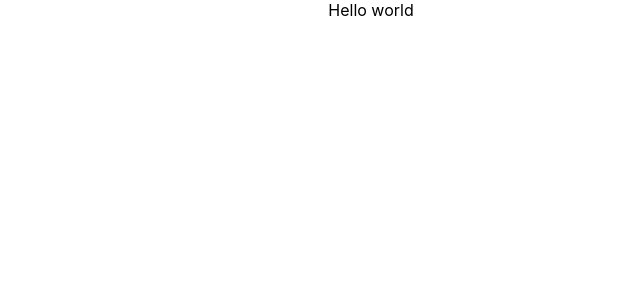
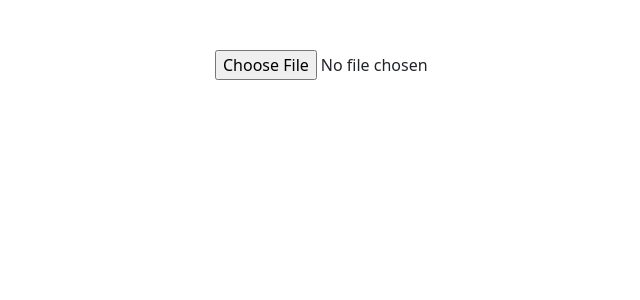
Before and after one commit to shrprabh/HackWES-PDFChatGenius, a React (Create React App) app in the folder pdf-chat-genius/: page / in a window 1280 px wide. Shown: the top 300 px of the page, without its empty margins (269-909 px from the left). Built offline with nearby package versions, Linux system fonts and the light colour scheme.

Commit message:
feat: added uplod file

```diff
--- a/pdf-chat-genius/package.json
+++ b/pdf-chat-genius/package.json
@@ -10,6 +10,8 @@
     "@types/node": "^16.18.108",
     "@types/react": "^18.3.5",
     "@types/react-dom": "^18.3.0",
+    "bootstrap": "^5.3.3",
+    "firebase": "^10.13.1",
     "react": "^18.3.1",
     "react-dom": "^18.3.1",
     "react-scripts": "5.0.1",
--- a/pdf-chat-genius/src/App.tsx
+++ b/pdf-chat-genius/src/App.tsx
@@ -1,11 +1,12 @@
 import React from 'react';
 // import logo from './logo.svg';
 import './App.css';
+import { Layout } from './components/Layout';
 
 function App() {
   return (
     <div className="App">
-      <div> Hello world </div>
+      <Layout/>
     </div>
   );
 }
--- a/pdf-chat-genius/src/components/Layout.tsx
+++ b/pdf-chat-genius/src/components/Layout.tsx
@@ -0,0 +1,30 @@
+import { useState } from "react";
+import {storage} from "../firebase-config";
+import { getDownloadURL, ref, uploadBytes } from "firebase/storage";
+
+export const Layout= () => {
+    const [selectedFile, setSelectedFile] = useState(null);
+
+    const handleSubmit = async (event: any) => {
+        event.preventDefault();
+        setSelectedFile(event.target.files[0]);
+
+        try {
+            const storageRef = ref(storage, `hackwest/${event.target.files[0].name}`);
+            const snapshot = await uploadBytes(storageRef, event.target.files[0]!);
+            const downloadURL = await getDownloadURL(snapshot.ref);
+            console.log("File available at:", downloadURL);
+        } catch (error) {
+            console.error("Upload failed", error);
+        }
+    }
+
+    return (
+    <div className="d-flex justify-content-center align-items-center" style={{marginTop: 50}}>
+        <input type="file" onChange={handleSubmit} />
+        {/* <form onSubmit={handleSubmit}>
+            <button className="btn btn-primary" type="submit" disabled={!selectedFile} > Upload</button>
+        </form> */}
+    </div>
+    );
+}
--- /dev/null
+++ b/pdf-chat-genius/src/firebase-config.ts
@@ -0,0 +1,23 @@
+// Import the functions you need from the SDKs you need
+import { initializeApp } from "firebase/app";
+import { getStorage } from "firebase/storage";
+import { getAnalytics } from "firebase/analytics";
+// TODO: Add SDKs for Firebase products that you want to use
+// https://firebase.google.com/docs/web/setup#available-libraries
+
+// Your web app's Firebase configuration
+// For Firebase JS SDK v7.20.0 and later, measurementId is optional
+const firebaseConfig = {
+  apiKey: "",
+  authDomain: "hackwest-dee28.firebaseapp.com",
+  projectId: "hackwest-dee28",
+  storageBucket: "hackwest-dee28.appspot.com",
+  messagingSenderId: "88266854351",
+  appId: "1:88266854351:web:1e4ae0934c161d7f2eccba",
+  measurementId: "G-CW0JLWF8SW"
+};
+
+// Initialize Firebase
+const app = initializeApp(firebaseConfig);
+export const storage = getStorage(app);
+// const analytics = getAnalytics(app);
--- a/pdf-chat-genius/src/index.tsx
+++ b/pdf-chat-genius/src/index.tsx
@@ -3,6 +3,7 @@ import ReactDOM from 'react-dom/client';
 import './index.css';
 import App from './App';
 import reportWebVitals from './reportWebVitals';
+import 'bootstrap/dist/css/bootstrap.min.css';
 
 const root = ReactDOM.createRoot(
   document.getElementById('root') as HTMLElement
```
Also changed, not shown: 2 other files (tests, documents, lock files or other folders).
